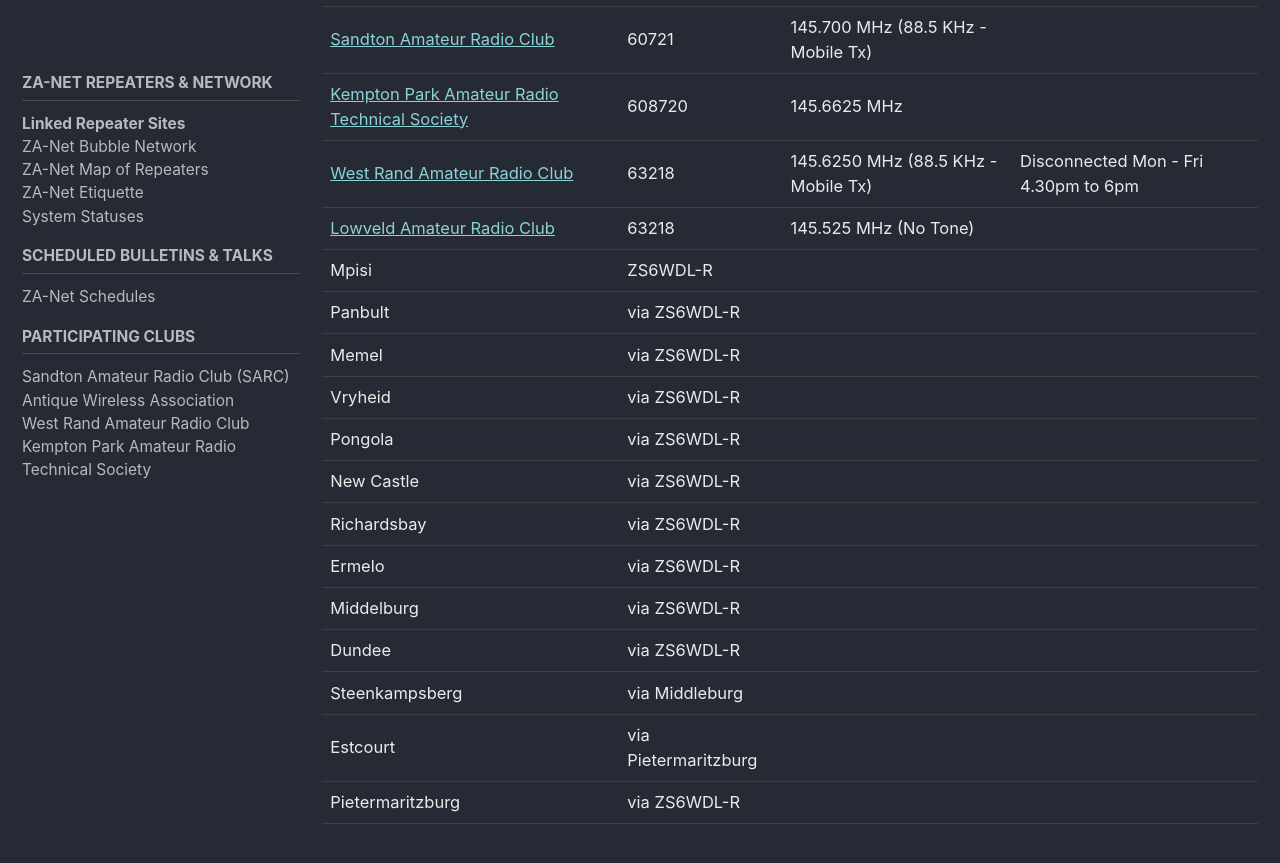
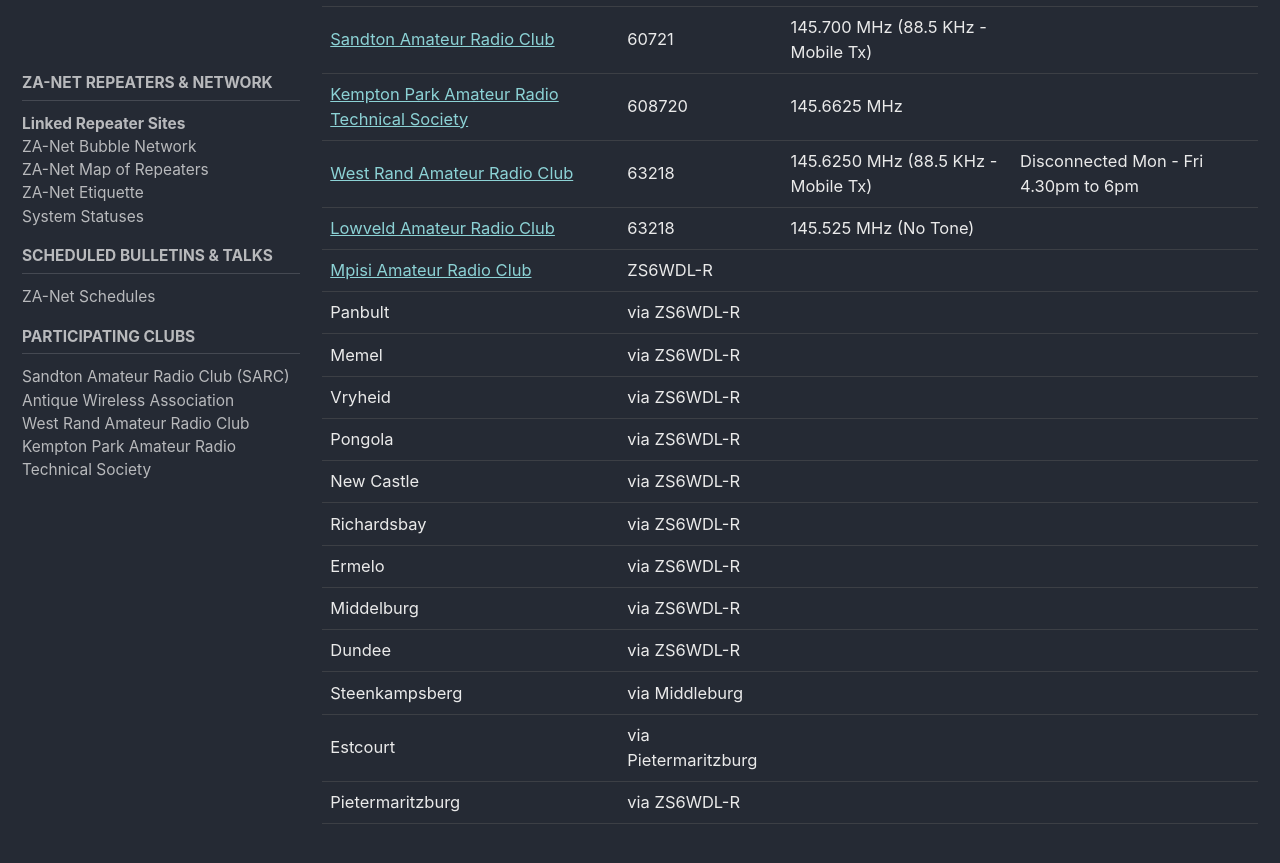
Before and after one commit to za-net/za-net.github.io, a Jekyll site: the page built from _pages/network.md, in a window 1280 px wide and 900 px high, scrolled down 622 px. Shown: the top 863 px of the window. Built offline with Jekyll 4.4.1, drawn with Linux system fonts in a browser that asks for light colours; cached includes are drawn as plain includes.

Commit message:
chore: Adding new networks

```diff
--- a/_pages/network.md
+++ b/_pages/network.md
@@ -24,7 +24,7 @@
 |[Kempton Park Amateur Radio Technical Society](https://zs6kts.co.za/){:target="_blank"} | 608720 | 145.6625 MHz | |
 |[West Rand Amateur Radio Club](https://www.zs6wr.co.za/){:target="_blank"} | 63218 | 145.6250 MHz (88.5 KHz - Mobile Tx) | Disconnected Mon - Fri 4.30pm to 6pm |
 |[Lowveld Amateur Radio Club](https://www.facebook.com/ZS6LOW/){:target="_blank"} | 63218 |  145.525 MHz (No Tone) | |
-| Mpisi | ZS6WDL-R | | |
+| [Mpisi Amateur Radio Club](https://www.facebook.com/groups/848835003502702/) | ZS6WDL-R | | |
 | Panbult | via ZS6WDL-R | | |
 | Memel | via ZS6WDL-R | | |
 | Vryheid | via ZS6WDL-R | | |
```
